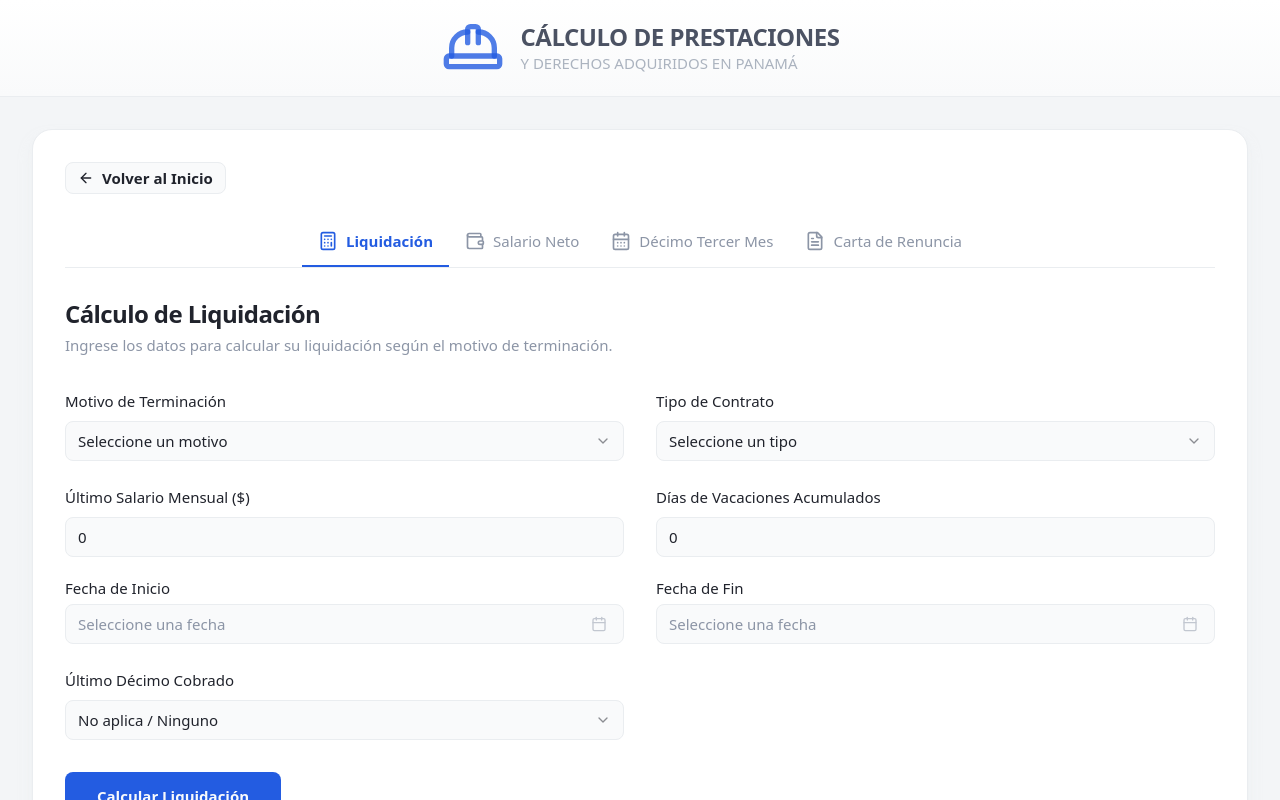
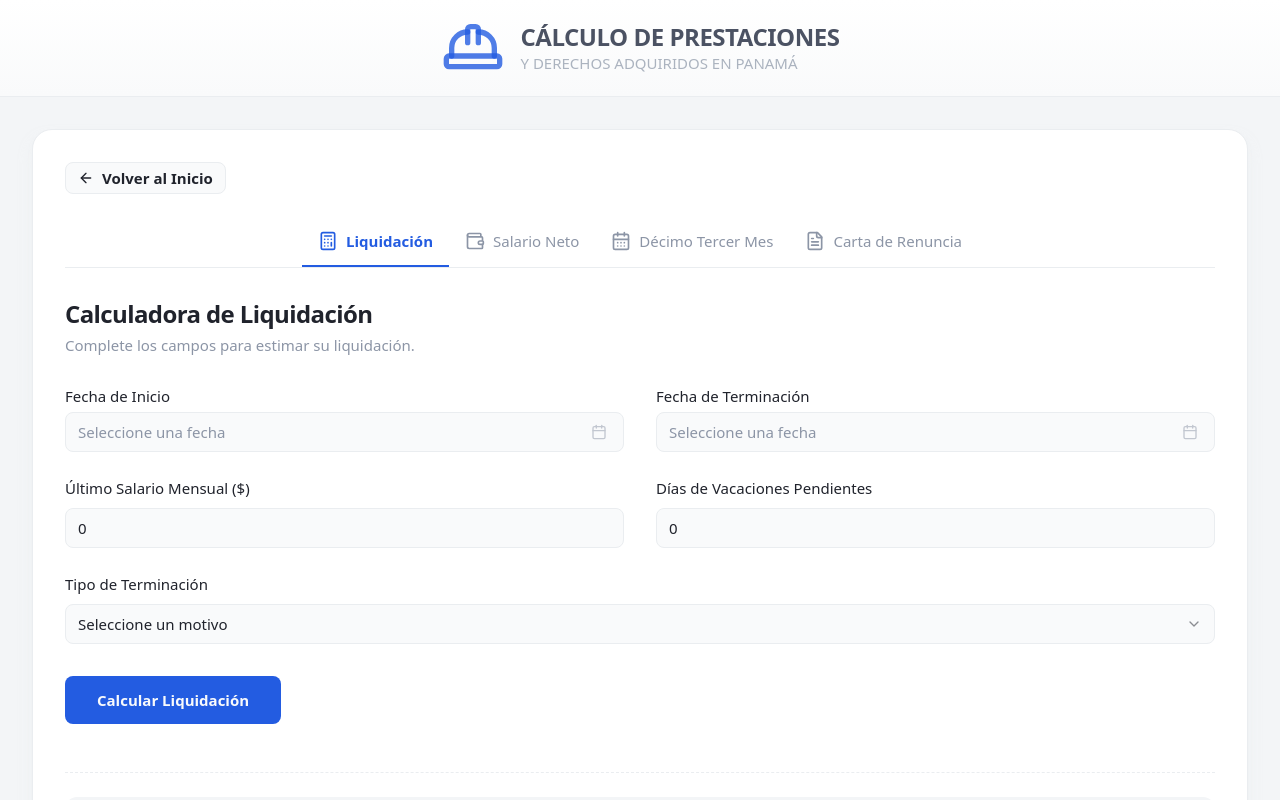
Before and after one commit to angeljw1992/crystal-squirrel-dart, a React (Vite) app: page /liquidacion in a window 1280 px wide. Shown: the top 800 px of the page. Built offline with nearby package versions, Linux system fonts and the light colour scheme.

Commit message:
[dyad] Simplificar calculadora de liquidación - wrote 1 file(s)

```diff
--- a/src/pages/Liquidacion.tsx
+++ b/src/pages/Liquidacion.tsx
@@ -1,10 +1,10 @@
 "use client";
 
-import React, { useState, useEffect } from "react";
+import React, { useState } from "react";
 import { useForm } from "react-hook-form";
 import { zodResolver } from "@hookform/resolvers/zod";
 import * as z from "zod";
-import { format, differenceInDays, differenceInYears, addYears, getYear } from "date-fns";
+import { format, differenceInDays, differenceInYears, addYears } from "date-fns";
 import { es } from "date-fns/locale";
 
 import { Button } from "@/components/ui/button";
@@ -14,29 +14,24 @@ import { Form, FormControl, FormField, FormItem, FormLabel, FormMessage } from "
 import { Select, SelectContent, SelectItem, SelectTrigger, SelectValue } from "@/components/ui/select";
 import { Popover, PopoverContent, PopoverTrigger } from "@/components/ui/popover";
 import { Calendar } from "@/components/ui/calendar";
-import { Checkbox } from "@/components/ui/checkbox";
 import { cn } from "@/lib/utils";
-import { CalendarIcon, Clock, Award, Sun, Gift, ShieldCheck, Megaphone, AlertTriangle } from "lucide-react";
+import { CalendarIcon, Clock, Award, Sun, Gift, ShieldCheck, Info } from "lucide-react";
 import AdBanner from "@/components/AdBanner";
 
 const formSchema = z.object({
-  contractType: z.enum(["indefinido", "definido"], { required_error: "El tipo de contrato es requerido." }),
-  terminationReason: z.enum(["mutuo_acuerdo", "despido_justificado", "despido_injustificado", "renuncia", "obra_terminada"], { required_error: "El motivo de terminación es requerido." }),
   startDate: z.date({ required_error: "La fecha de inicio es requerida." }),
   endDate: z.date({ required_error: "La fecha de fin es requerida." }),
-  contractEndDate: z.date().optional(),
   monthlySalary: z.coerce.number().min(0.01, "El salario mensual debe ser mayor a cero."),
   pendingVacationDays: z.coerce.number().min(0, "Los días de vacaciones deben ser un número positivo.").optional().default(0),
-  lastDecimoPaid: z.string().optional(),
-  preaviso: z.boolean().default(false).optional(),
-}).refine(data => {
-    if (data.contractType === 'definido' && !data.contractEndDate) {
-        return false;
-    }
-    return true;
-}, {
-    message: "La fecha de fin de contrato es requerida para contratos definidos.",
-    path: ["contractEndDate"],
+  terminationType: z.enum([
+    "despido_injustificado",
+    "despido_justificado",
+    "renuncia_voluntaria",
+    "renuncia_justificada",
+    "mutuo_acuerdo",
+    "expiracion_contrato",
+    "conclusion_de_obra"
+  ], { required_error: "El tipo de terminación es requerido." }),
 });
 
 const ResultRow = ({ icon: Icon, label, value }: { icon: React.ElementType, label: string, value: string }) => (
@@ -53,20 +48,11 @@ const Liquidacion = () => {
   const [result, setResult] = useState<any>(null);
   const form = useForm<z.infer<typeof formSchema>>({
     resolver: zodResolver(formSchema),
-    defaultValues: { monthlySalary: 0, pendingVacationDays: 0, preaviso: false },
+    defaultValues: { monthlySalary: 0, pendingVacationDays: 0 },
   });
 
-  const terminationReason = form.watch("terminationReason");
-  const contractType = form.watch("contractType");
-
-  useEffect(() => {
-    if (terminationReason === 'obra_terminada') {
-      form.setValue('contractType', 'definido');
-    }
-  }, [terminationReason, form]);
-
   const onSubmit = (values: z.infer<typeof formSchema>) => {
-    const { contractType, terminationReason, startDate, endDate, contractEndDate, monthlySalary, pendingVacationDays, lastDecimoPaid, preaviso } = values;
+    const { startDate, endDate, monthlySalary, pendingVacationDays, terminationType } = values;
 
     const totalDaysWorked = differenceInDays(endDate, startDate);
     if (totalDaysWorked < 0) {
@@ -77,60 +63,55 @@ const Liquidacion = () => {
     const yearsWorked = differenceInYears(endDate, startDate);
     const remainingDaysAfterYears = differenceInDays(endDate, addYears(startDate, yearsWorked));
     const monthsWorked = Math.floor(remainingDaysAfterYears / 30);
-    const daysWorked = remainingDaysAfterYears % 30;
+    const daysWorkedInMonth = remainingDaysAfterYears % 30;
 
     const dailySalary = monthlySalary / 30;
     const weeklySalary = (monthlySalary * 12) / 52;
 
-    // Décimo Proporcional Calculation
-    let decimoStartDate = startDate;
-    const endYear = getYear(endDate);
-    if (lastDecimoPaid === 'primer') decimoStartDate = new Date(endYear, 3, 16); // Starts after April 15
-    if (lastDecimoPaid === 'segundo') decimoStartDate = new Date(endYear, 7, 16); // Starts after Aug 15
-    if (lastDecimoPaid === 'tercer') decimoStartDate = new Date(endYear, 11, 16); // Starts after Dec 15
-
-    const daysForDecimo = differenceInDays(endDate, decimoStartDate);
-    const decimoProporcional = monthlySalary * (daysForDecimo > 0 ? daysForDecimo / 365 : 0);
-
-    // Acquired Rights
-    const vacacionesPendientesPagadas = (pendingVacationDays || 0) * dailySalary;
+    // Derechos Adquiridos (Common for all)
+    const vacacionesAcumuladas = (pendingVacationDays || 0) * dailySalary;
     const vacacionesProporcionales = (totalDaysWorked / 330) * monthlySalary;
+    const decimoProporcional = monthlySalary * (totalDaysWorked / 365);
 
     let primaDeAntiguedad = 0;
     let indemnizacion = 0;
-    let pagoPreaviso = 0;
     let specialNote = "";
 
-    if (contractType === 'indefinido') {
-      primaDeAntiguedad = weeklySalary * yearsWorked;
+    switch (terminationType) {
+      case 'despido_injustificado':
+      case 'renuncia_justificada':
+        primaDeAntiguedad = weeklySalary * yearsWorked;
+        indemnizacion = 3.4 * weeklySalary * (totalDaysWorked / 365);
+        specialNote = "El cálculo incluye indemnización por terminación injustificada y prima de antigüedad.";
+        break;
+
+      case 'renuncia_voluntaria':
+      case 'expiracion_contrato':
+      case 'mutuo_acuerdo':
+        primaDeAntiguedad = weeklySalary * yearsWorked;
+        if (terminationType === 'mutuo_acuerdo') {
+          specialNote = "El cálculo incluye derechos adquiridos y prima de antigüedad. Cualquier bonificación adicional depende del acuerdo entre las partes.";
+        } else {
+          specialNote = "El cálculo incluye derechos adquiridos y prima de antigüedad.";
+        }
+        break;
+
+      case 'conclusion_de_obra':
+        indemnizacion = 3 * weeklySalary * (totalDaysWorked / 365);
+        specialNote = "Incluye indemnización especial por terminación de obra. No aplica prima de antigüedad en este caso.";
+        break;
+
+      case 'despido_justificado':
+        specialNote = "El cálculo solo incluye derechos adquiridos (vacaciones y décimo). No aplica indemnización ni prima de antigüedad.";
+        break;
     }
 
-    if (terminationReason === 'despido_injustificado') {
-      if (contractType === 'indefinido') {
-        indemnizacion = 3.4 * weeklySalary * (totalDaysWorked / 365);
-        if (!preaviso) pagoPreaviso = monthlySalary;
-      } else { // 'definido'
-        if (contractEndDate) {
-            const remainingDays = differenceInDays(contractEndDate, endDate);
-            if (remainingDays > 0) {
-                indemnizacion = (remainingDays / 30) * monthlySalary;
-                specialNote = `La indemnización corresponde a los salarios restantes hasta el fin del contrato (${format(contractEndDate, "PPP", { locale: es })}).`;
-            } else {
-                specialNote = "La fecha de terminación es posterior o igual a la fecha de fin de contrato, por lo que no aplica indemnización por salarios restantes.";
-            }
-        }
-      }
-    } else if (terminationReason === 'obra_terminada') {
-      indemnizacion = 3 * weeklySalary * (totalDaysWorked / 365);
-      primaDeAntiguedad = 0;
-    }
-
-    const totalLiquidacion = vacacionesPendientesPagadas + vacacionesProporcionales + decimoProporcional + primaDeAntiguedad + indemnizacion + pagoPreaviso;
+    const totalLiquidacion = vacacionesAcumuladas + vacacionesProporcionales + decimoProporcional + primaDeAntiguedad + indemnizacion;
 
     setResult({
-      vacacionesPendientesPagadas, vacacionesProporcionales, decimoProporcional,
-      primaDeAntiguedad, indemnizacion, pagoPreaviso, totalLiquidacion,
-      yearsOfService: yearsWorked, monthsOfService: monthsWorked, daysOfService: daysWorked,
+      vacacionesAcumuladas, vacacionesProporcionales, decimoProporcional,
+      primaDeAntiguedad, indemnizacion, totalLiquidacion,
+      yearsOfService: yearsWorked, monthsOfService: monthsWorked, daysOfService: daysWorkedInMonth,
       specialNote, endDate,
     });
   };
@@ -138,26 +119,28 @@ const Liquidacion = () => {
   return (
     <Card className="w-full shadow-none border-none">
       <CardHeader className="p-0 mb-8">
-        <CardTitle className="text-xl text-foreground">Cálculo de Liquidación</CardTitle>
-        <p className="text-sm text-neutral-600 dark:text-neutral-400">Ingrese los datos para calcular su liquidación según el motivo de terminación.</p>
+        <CardTitle className="text-xl text-foreground">Calculadora de Liquidación</CardTitle>
+        <p className="text-sm text-neutral-600 dark:text-neutral-400">Complete los campos para estimar su liquidación.</p>
       </CardHeader>
       <CardContent className="p-0">
         <Form {...form}>
           <form onSubmit={form.handleSubmit(onSubmit)} className="space-y-8">
             <div className="grid grid-cols-1 md:grid-cols-2 gap-x-8 gap-y-6">
-              <FormField control={form.control} name="terminationReason" render={({ field }) => (<FormItem><FormLabel>Motivo de Terminación</FormLabel><Select onValueChange={field.onChange} defaultValue={field.value}><FormControl><SelectTrigger><SelectValue placeholder="Seleccione un motivo" /></SelectTrigger></FormControl><SelectContent><SelectItem value="renuncia">Renuncia Voluntura</SelectItem><SelectItem value="mutuo_acuerdo">Mutuo Acuerdo</SelectItem><SelectItem value="despido_justificado">Despido Justificado</SelectItem><SelectItem value="despido_injustificado">Despido Injustificado</SelectItem><SelectItem value="obra_terminada">Terminación de Obra</SelectItem></SelectContent></Select><FormMessage /></FormItem>)} />
-              <FormField control={form.control} name="contractType" render={({ field }) => (<FormItem><FormLabel>Tipo de Contrato</FormLabel><Select onValueChange={field.onChange} value={field.value} disabled={terminationReason === 'obra_terminada'}><FormControl><SelectTrigger><SelectValue placeholder="Seleccione un tipo" /></SelectTrigger></FormControl><SelectContent><SelectItem value="indefinido">Indefinido</SelectItem><SelectItem value="definido">Definido / Obra</SelectItem></SelectContent></Select><FormMessage /></FormItem>)} />
+              <FormField control={form.control} name="startDate" render={({ field }) => (<FormItem className="flex flex-col"><FormLabel>Fecha de Inicio</FormLabel><Popover><PopoverTrigger asChild><FormControl><Button variant={"outline"} className={cn("w-full pl-3 text-left font-normal", !field.value && "text-muted-foreground")}>{field.value ? format(field.value, "PPP", { locale: es }) : <span>Seleccione una fecha</span>}<CalendarIcon className="ml-auto h-4 w-4 opacity-50" /></Button></FormControl></PopoverTrigger><PopoverContent className="w-auto p-0" align="start"><Calendar mode="single" selected={field.value} onSelect={field.onChange} initialFocus locale={es} /></PopoverContent></Popover><FormMessage /></FormItem>)} />
+              <FormField control={form.control} name="endDate" render={({ field }) => (<FormItem className="flex flex-col"><FormLabel>Fecha de Terminación</FormLabel><Popover><PopoverTrigger asChild><FormControl><Button variant={"outline"} className={cn("w-full pl-3 text-left font-normal", !field.value && "text-muted-foreground")}>{field.value ? format(field.value, "PPP", { locale: es }) : <span>Seleccione una fecha</span>}<CalendarIcon className="ml-auto h-4 w-4 opacity-50" /></Button></FormControl></PopoverTrigger><PopoverContent className="w-auto p-0" align="start"><Calendar mode="single" selected={field.value} onSelect={field.onChange} initialFocus locale={es} /></PopoverContent></Popover><FormMessage /></FormItem>)} />
               <FormField control={form.control} name="monthlySalary" render={({ field }) => (<FormItem><FormLabel>Último Salario Mensual ($)</FormLabel><FormControl><Input type="number" step="0.01" {...field} /></FormControl><FormMessage /></FormItem>)} />
-              <FormField control={form.control} name="pendingVacationDays" render={({ field }) => (<FormItem><FormLabel>Días de Vacaciones Acumulados</FormLabel><FormControl><Input type="number" {...field} /></FormControl><FormMessage /></FormItem>)} />
-              <FormField control={form.control} name="startDate" render={({ field }) => (<FormItem className="flex flex-col"><FormLabel>Fecha de Inicio</FormLabel><Popover><PopoverTrigger asChild><FormControl><Button variant={"outline"} className={cn("w-full pl-3 text-left font-normal", !field.value && "text-muted-foreground")}>{field.value ? format(field.value, "PPP", { locale: es }) : <span>Seleccione una fecha</span>}<CalendarIcon className="ml-auto h-4 w-4 opacity-50" /></Button></FormControl></PopoverTrigger><PopoverContent className="w-auto p-0" align="start"><Calendar mode="single" selected={field.value} onSelect={field.onChange} initialFocus locale={es} /></PopoverContent></Popover><FormMessage /></FormItem>)} />
-              <FormField control={form.control} name="endDate" render={({ field }) => (<FormItem className="flex flex-col"><FormLabel>Fecha de Fin</FormLabel><Popover><PopoverTrigger asChild><FormControl><Button variant={"outline"} className={cn("w-full pl-3 text-left font-normal", !field.value && "text-muted-foreground")}>{field.value ? format(field.value, "PPP", { locale: es }) : <span>Seleccione una fecha</span>}<CalendarIcon className="ml-auto h-4 w-4 opacity-50" /></Button></FormControl></PopoverTrigger><PopoverContent className="w-auto p-0" align="start"><Calendar mode="single" selected={field.value} onSelect={field.onChange} initialFocus locale={es} /></PopoverContent></Popover><FormMessage /></FormItem>)} />
-              {contractType === 'definido' && (
-                <FormField control={form.control} name="contractEndDate" render={({ field }) => (<FormItem className="flex flex-col"><FormLabel>Fecha de Fin de Contrato</FormLabel><Popover><PopoverTrigger asChild><FormControl><Button variant={"outline"} className={cn("w-full pl-3 text-left font-normal", !field.value && "text-muted-foreground")}>{field.value ? format(field.value, "PPP", { locale: es }) : <span>Seleccione una fecha</span>}<CalendarIcon className="ml-auto h-4 w-4 opacity-50" /></Button></FormControl></PopoverTrigger><PopoverContent className="w-auto p-0" align="start"><Calendar mode="single" selected={field.value} onSelect={field.onChange} initialFocus locale={es} /></PopoverContent></Popover><FormMessage /></FormItem>)} />
-              )}
-              <FormField control={form.control} name="lastDecimoPaid" render={({ field }) => (<FormItem><FormLabel>Último Décimo Cobrado</FormLabel><Select onValueChange={field.onChange} defaultValue={field.value}><FormControl><SelectTrigger><SelectValue placeholder="No aplica / Ninguno" /></SelectTrigger></FormControl><SelectContent><SelectItem value="primer">1ra Partida (Abril)</SelectItem><SelectItem value="segundo">2da Partida (Agosto)</SelectItem><SelectItem value="tercer">3ra Partida (Diciembre)</SelectItem></SelectContent></Select><FormMessage /></FormItem>)} />
-              {terminationReason === 'despido_injustificado' && (
-                <FormField control={form.control} name="preaviso" render={({ field }) => (<FormItem className="flex flex-row items-start space-x-3 space-y-0 rounded-md border p-4 md:col-span-2"><FormControl><Checkbox checked={field.value} onCheckedChange={field.onChange} /></FormControl><div className="space-y-1 leading-none"><FormLabel>¿Recibió el preaviso de 30 días?</FormLabel><p className="text-xs text-muted-foreground">Marque esta casilla si su empleador le notificó su despido con 30 días o más de anticipación.</p></div></FormItem>)} />
-              )}
+              <FormField control={form.control} name="pendingVacationDays" render={({ field }) => (<FormItem><FormLabel>Días de Vacaciones Pendientes</FormLabel><FormControl><Input type="number" {...field} /></FormControl><FormMessage /></FormItem>)} />
+              <div className="md:col-span-2">
+                <FormField control={form.control} name="terminationType" render={({ field }) => (<FormItem><FormLabel>Tipo de Terminación</FormLabel><Select onValueChange={field.onChange} defaultValue={field.value}><FormControl><SelectTrigger><SelectValue placeholder="Seleccione un motivo" /></SelectTrigger></FormControl><SelectContent>
+                  <SelectItem value="despido_injustificado">Despido Injustificado</SelectItem>
+                  <SelectItem value="despido_justificado">Despido Justificado</SelectItem>
+                  <SelectItem value="renuncia_voluntaria">Renuncia Voluntaria</SelectItem>
+                  <SelectItem value="renuncia_justificada">Renuncia Justificada</SelectItem>
+                  <SelectItem value="mutuo_acuerdo">Mutuo Acuerdo</SelectItem>
+                  <SelectItem value="expiracion_contrato">Expiración de Contrato</SelectItem>
+                  <SelectItem value="conclusion_de_obra">Conclusión de Obra</SelectItem>
+                </SelectContent></Select><FormMessage /></FormItem>)} />
+              </div>
             </div>
             <Button type="submit" className="w-full md:w-auto" size="lg">Calcular Liquidación</Button>
           </form>
@@ -170,16 +153,15 @@ const Liquidacion = () => {
               <ResultRow icon={CalendarIcon} label="Fecha de Salida" value={format(result.endDate, "dd 'de' MMMM 'de' yyyy", { locale: es })} />
               <ResultRow icon={Sun} label="Vacaciones Proporcionales" value={`$${result.vacacionesProporcionales.toFixed(2)}`} />
               <ResultRow icon={Gift} label="Décimo Proporcional" value={`$${result.decimoProporcional.toFixed(2)}`} />
-              {result.vacacionesPendientesPagadas > 0 && <ResultRow icon={Sun} label="Vacaciones Acumuladas" value={`$${result.vacacionesPendientesPagadas.toFixed(2)}`} />}
+              {result.vacacionesAcumuladas > 0 && <ResultRow icon={Sun} label="Vacaciones Pendientes" value={`$${result.vacacionesAcumuladas.toFixed(2)}`} />}
               {result.primaDeAntiguedad > 0 && <ResultRow icon={Award} label="Prima de Antigüedad" value={`$${result.primaDeAntiguedad.toFixed(2)}`} />}
               {result.indemnizacion > 0 && <ResultRow icon={ShieldCheck} label="Indemnización" value={`$${result.indemnizacion.toFixed(2)}`} />}
-              {result.pagoPreaviso > 0 && <ResultRow icon={Megaphone} label="Falta de Preaviso" value={`$${result.pagoPreaviso.toFixed(2)}`} />}
             </div>
             {result.specialNote && (
-              <div className="mt-4 p-3 bg-yellow-100/50 dark:bg-yellow-900/20 border-l-4 border-yellow-500 text-yellow-800 dark:text-yellow-200 text-sm rounded-r-lg">
+              <div className="mt-4 p-3 bg-blue-100/50 dark:bg-blue-900/20 border-l-4 border-blue-500 text-blue-800 dark:text-blue-200 text-sm rounded-r-lg">
                 <div className="flex items-start gap-3">
-                  <AlertTriangle className="h-5 w-5 text-yellow-600 dark:text-yellow-400 flex-shrink-0 mt-0.5" />
-                  <p><strong className="font-semibold">Nota Importante:</strong> {result.specialNote}</p>
+                  <Info className="h-5 w-5 text-blue-600 dark:text-blue-400 flex-shrink-0 mt-0.5" />
+                  <p><strong className="font-semibold">Nota:</strong> {result.specialNote}</p>
                 </div>
               </div>
             )}
@@ -187,7 +169,7 @@ const Liquidacion = () => {
               <p className="text-sm text-neutral-600 dark:text-neutral-400">Total Liquidación Estimada</p>
               <p className="text-4xl font-bold text-primary mt-1">${result.totalLiquidacion.toFixed(2)}</p>
             </div>
-            <p className="text-xs text-neutral-500 mt-6 text-center">*Este cálculo es una estimación basada en aproximaciones de la ley. Consulte a un profesional de recursos humanos o un abogado laboral para un cálculo exacto y asesoría legal.</p>
+            <p className="text-xs text-neutral-500 mt-6 text-center">*Este cálculo es una estimación. Consulte a un profesional para un cálculo exacto y asesoría legal.</p>
           </div>
         )}
         <AdBanner />
```
